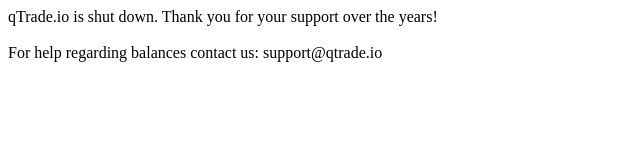
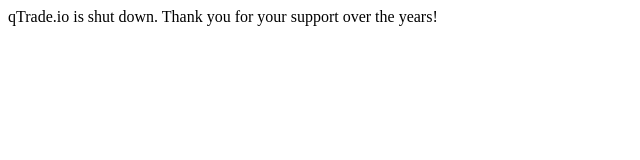
Before and after one commit to qtrade-exchange/qtrade-exchange.github.io, a plain HTML site: page index.html in a window 1280 px wide. Shown: the whole page, without its empty margins (0-640 px from the left). Drawn offline with Linux system fonts and the light colour scheme.

Commit message:
Remove expired contact info

```diff
--- a/index.html
+++ b/index.html
@@ -1,7 +1,5 @@
 <html>
   <body>
     qTrade.io is shut down. Thank you for your support over the years!<br /><br />
-
-    For help regarding balances contact us: support@qtrade.io
   </body>
 </html>
```
